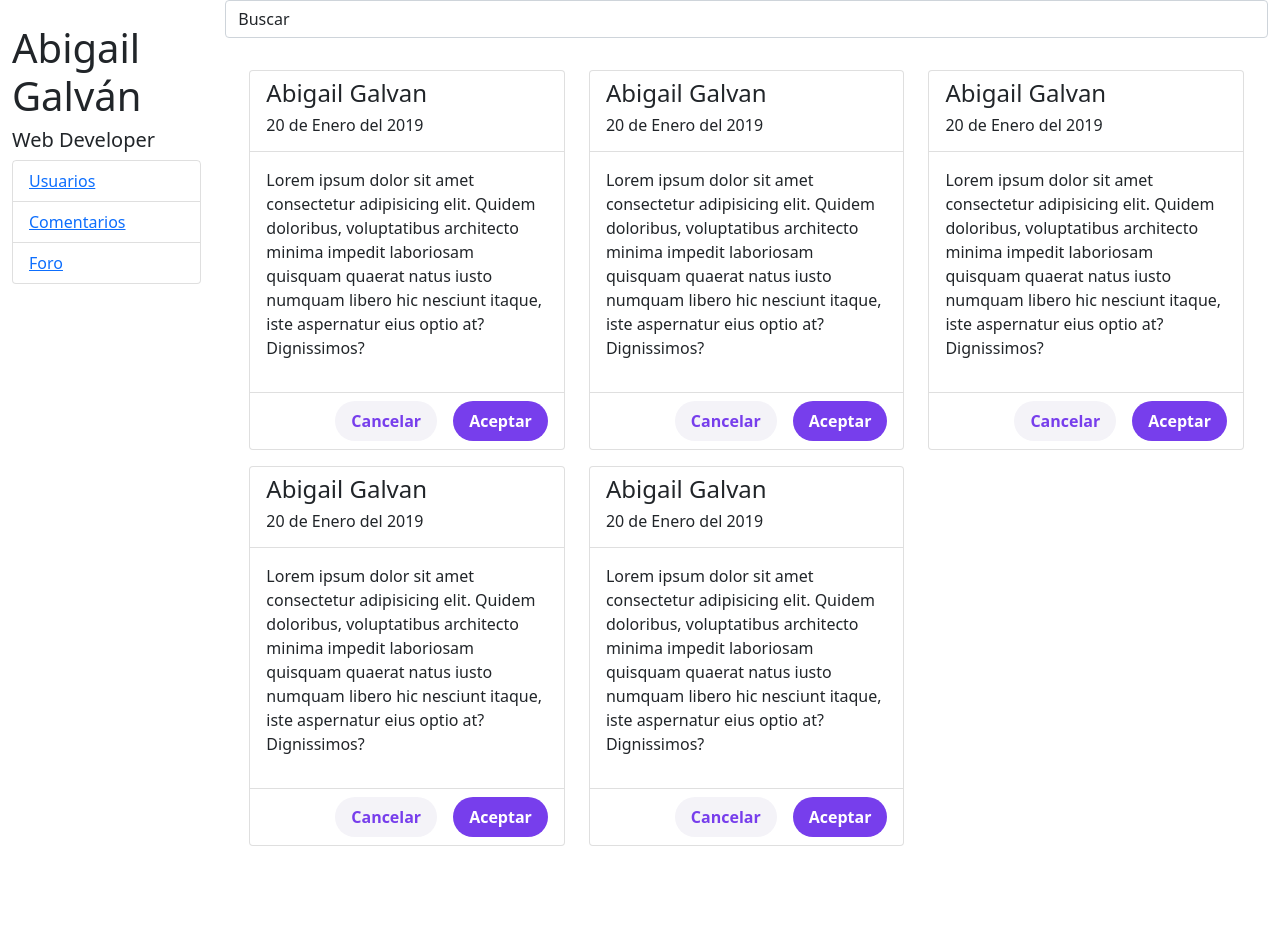
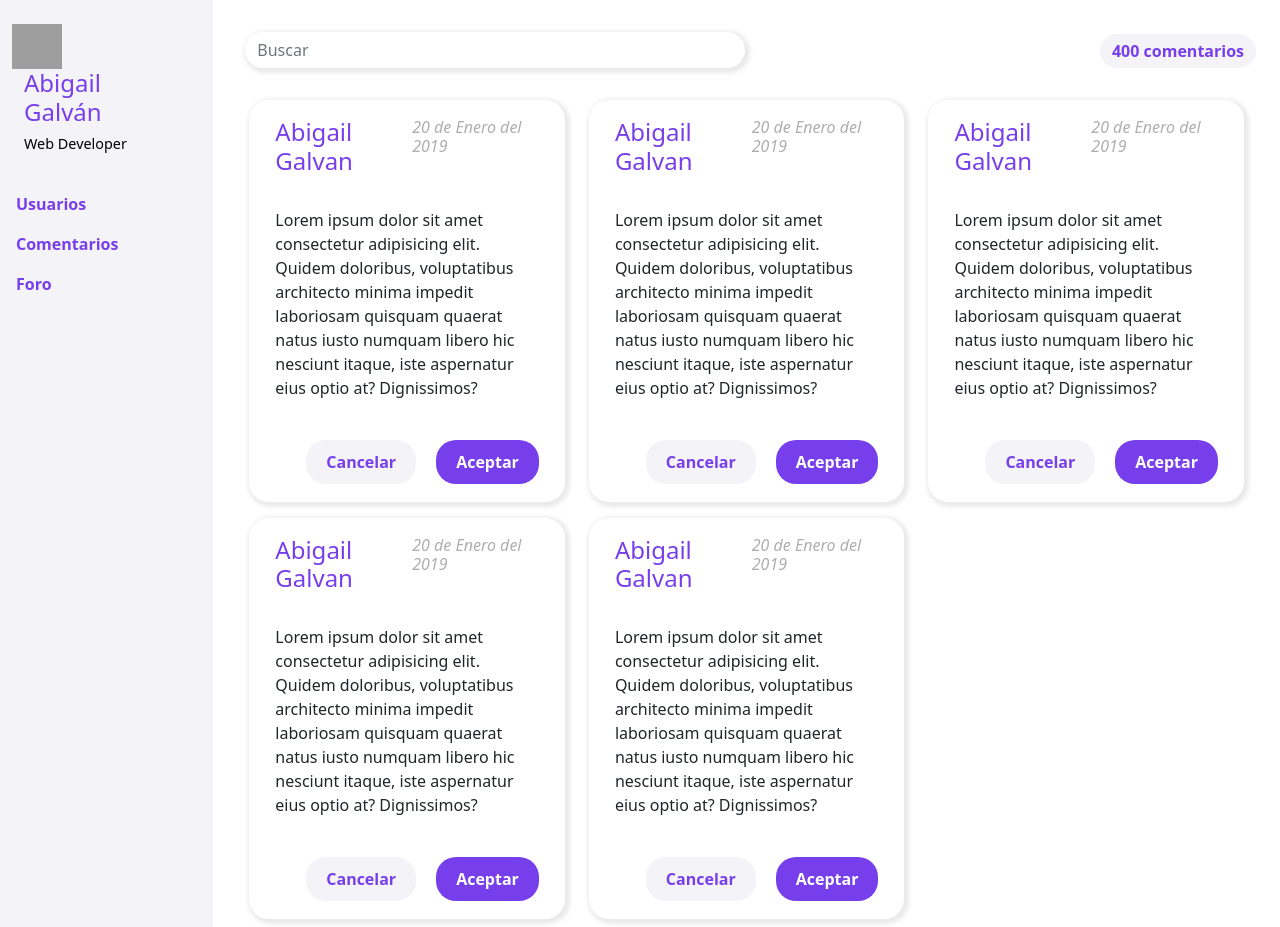
Before and after one commit to innorbitx/dashboard, a website: page index.html in a window 1280 px wide. Before the commit the page ends 854 px from the top, so only its background shows below. Drawn offline with nearby package versions, Linux system fonts and the light colour scheme; no server answers; grey boxes are pictures that could not be loaded.

Commit message:
mejoras css

```diff
--- a/index.html
+++ b/index.html
@@ -8,7 +8,6 @@
 
     <!-- Bootstrap CSS -->
     <link href="https://cdn.jsdelivr.net/npm/bootstrap@5.0.0-beta1/dist/css/bootstrap.min.css" rel="stylesheet" integrity="sha384-giJF6kkoqNQ00vy+HMDP7azOuL0xtbfIcaT9wjKHr8RbDVddVHyTfAAsrekwKmP1" crossorigin="anonymous">
-
     <!-- Axios -->
     <script src="https://cdnjs.cloudflare.com/ajax/libs/axios/0.21.0/axios.min.js" integrity="sha512-DZqqY3PiOvTP9HkjIWgjO6ouCbq+dxqWoJZ/Q+zPYNHmlnI2dQnbJ5bxAHpAMw+LXRm4D72EIRXzvcHQtE8/VQ==" crossorigin="anonymous"></script>
 
@@ -17,14 +16,16 @@
   <body class="container-fluid">
     <div class="row">
       <aside class="col-md-2">
-        <div>
-          <img>
-          <div>
-            <h1>Abigail Galván</h1>
-            <h5>Web Developer</h5>
+        <div class="container-fluid mt-4">
+          <div class="row">
+            <img class="col-auto col-md-2 px-0 align-middle" src="https://www.kindpng.com/picc/m/24-248253_user-profile-default-image-png-clipart-png-download.png">
+            <div class="col-md-10">
+              <h4>Abigail Galván</h4>
+              <h5>Web Developer</h5>
+            </div>
           </div>
         </div>
-        <nav>
+        <nav class="mt-4">
           <ul class="list-group">
             <li class="list-group-item bg-transparent"><a href="#">Usuarios</a></li>
             <li class="list-group-item bg-transparent"><a href="#">Comentarios</a></li>
@@ -33,14 +34,15 @@
         </nav>
       </aside>
 
-      <section class="col">
-        <div>
-          <input class="form-control" type="search" value="Buscar">
-          <span class="badge badge-pill badge-dark">Dark</span>
+      <section class="col mt-3">
+        <div class="container-fluid">
+          <div class="row nav-central">
+            <input class="form-control col-10 mx-2 mt-3" type="search" placeholder="Buscar">
+            <span class="Cant-comentarios col-auto mt-3">400 comentarios</span>
+          </div>
         </div>
 
-
-        <article class="container">
+        <article class="container-fluid mt-4">
           <div class="row">
             <div class="col-12 col-md-6 col-xl-4">
               <div class="card my-2">
--- a/scss/_card.scss
+++ b/scss/_card.scss
@@ -1,32 +1,32 @@
 .card{
     padding: 10px;
     border-radius: 20px !important;
+    border: 0 !important;
+    box-shadow:2px 2px 4px 3px #eaeaea;
 }
-
 .card-header{
     display: flex;
     justify-content: space-between;
     color: $colorTexto;
     border:0 !important;
 }
-
 .card-footer{
+    display: flex;
+    justify-content: flex-end;
     border:0 !important;
-    display: flex;
-    justify-content:flex-end;
     input,button{
         border:0;
         border-radius:20px;
         padding: 10px 20px;
         font-weight: bold;
     }
-    input{
+    button[type='submit']{
         background-color: $colorMorado;
         color: white;
     }
-    button{
+    button[type='button']{
+        margin-right:20px;
         background-color: $colorNav;
         color:$colorMorado;
-        margin-right:20px;
     }
 }
--- /dev/null
+++ b/scss/_nav.scss
@@ -0,0 +1,24 @@
+ul{
+    border-radius:0 20px 20px 0 !important;
+}
+nav li{
+    border:0px solid transparent !important;
+    &:hover{
+        background-color: $colorMorado !important;
+        border-radius: 0 20px 20px 0;
+        a{
+            color: white !important;
+        }
+    }
+}
+nav a{
+    text-decoration: none !important;
+    color: $colorMorado !important;
+    font-weight: bold;
+}
+aside img{
+    width:50px;
+    height:45px;
+    min-width:50px;
+    min-height:45px;
+}
--- a/scss/_texto.scss
+++ b/scss/_texto.scss
@@ -3,8 +3,15 @@ h1,h2,h3,h4,h5{
     display: inline;
 }
 h6{
-    font-style: italic;
     display: inline;
     font-weight: lighter !important;
     font-size:.90rem;
+    font-style: italic;
 }
+aside h5,h4{
+    display: block;
+}
+aside h5{
+    color: black;
+    font-size:.90rem;
+}
--- a/scss/main.scss
+++ b/scss/main.scss
@@ -1,23 +1,30 @@
 @import './variables';
 @import './texto';
 @import './card';
+@import './nav';
 
-body{
-    display: flex;
+
+aside{
+    background-color:$colorNav;
+    padding: 0 !important;
 }
-aside{
-    width:20%;
-    background-color:$colorNav;
-    height: 100vh;
+
+.Cant-comentarios{
+    background-color: $colorNav;
+    color:$colorMorado;
+    padding:5px 10px;
+    border-radius:20px;
+    font-weight: bold;
+    align-self: flex-end;
 }
-section{
-    padding: 30px;
-    height: 100vh;
-    width: 80%;
+.nav-central{
+    justify-content:space-between;
 }
-article{
-    display: grid;
-    grid-template-columns:repeat(2,500px);
-    justify-content: space-between;
-    gap:10px;
+
+input[type='search']{
+    border: 0 !important;
+    box-shadow:2px 2px 4px 3px #eaeaea;
+    border-radius: 20px;
+    max-width: 500px;
+    min-width:auto;
 }
```
Also changed, not shown: css/main.css, 1 other file.
